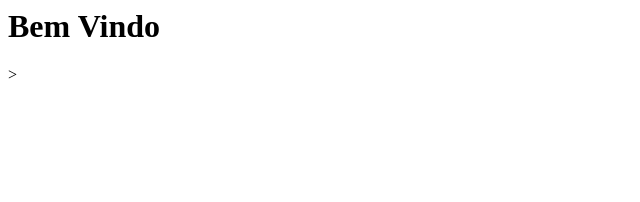
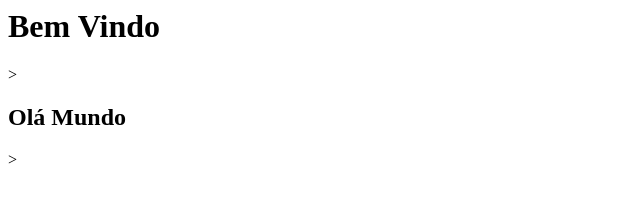
Before and after one commit to brunoferdias/curso_github, a plain HTML site: page index.html in a window 1280 px wide. Shown: the whole page, without its empty margins (0-640 px from the left). Drawn offline with Linux system fonts and the light colour scheme.

Commit message:
colocando h2 na home

```diff
--- a/index.html
+++ b/index.html
@@ -1 +1,2 @@
 <h1>Bem Vindo</h1>>
+<h2>Olá Mundo</h2>>
```
